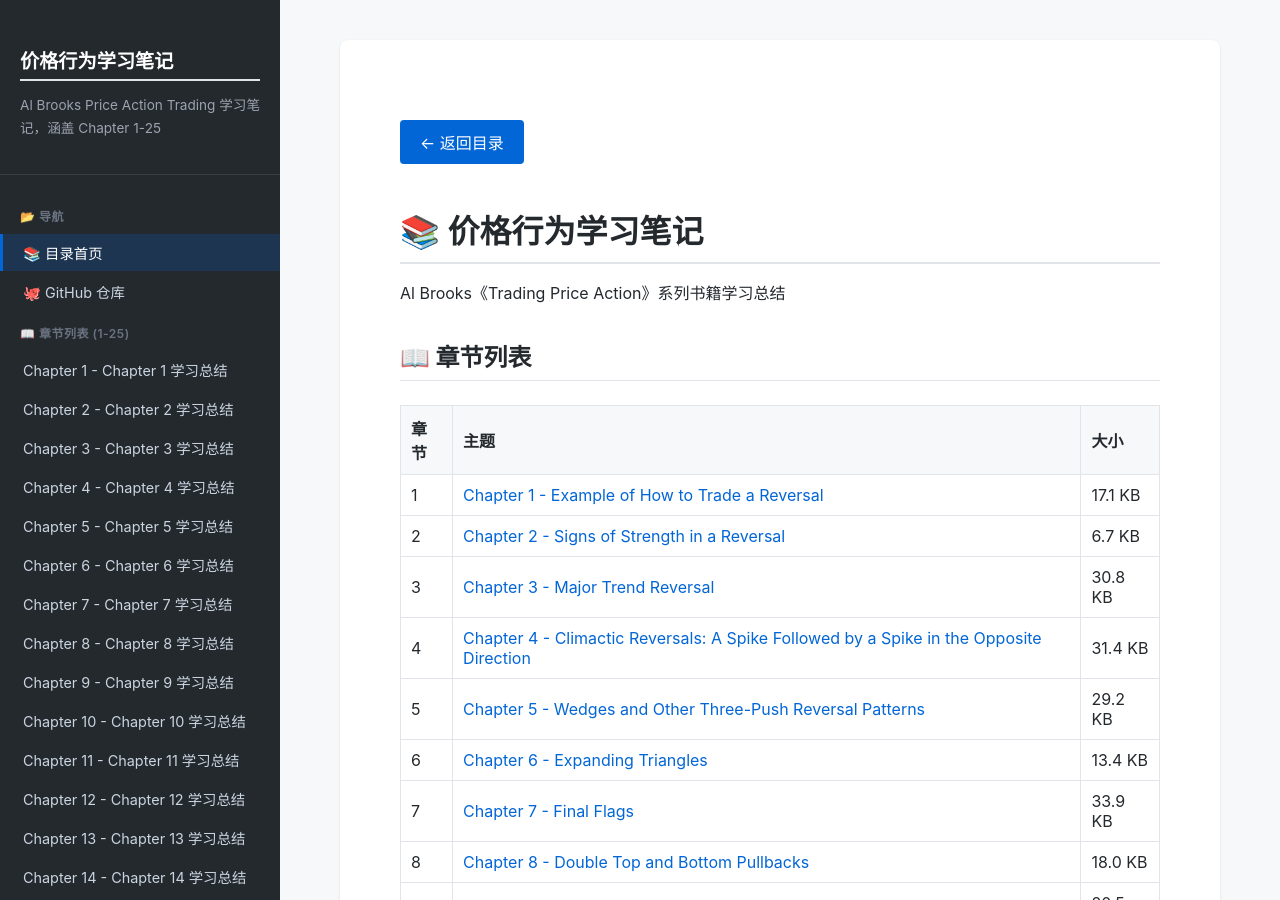
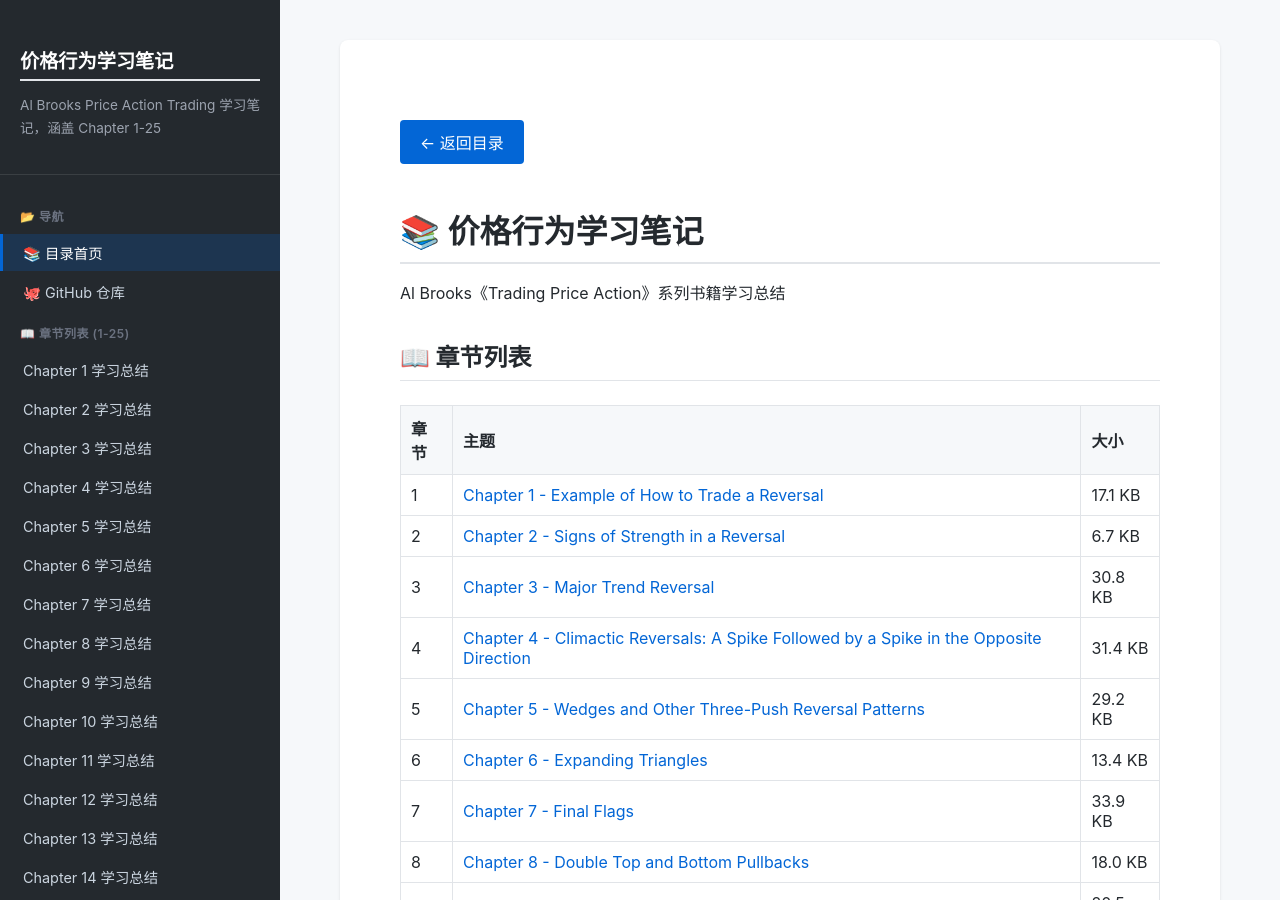
Before and after one commit to stephenki/price-action-notes, a Jekyll site: the page built from index.md, in a window 1280 px wide and 900 px high. Built offline with Jekyll 4.4.1, drawn with Linux system fonts in a browser that asks for light colours.

Commit message:
fix: 统一侧边栏章节标题格式，去掉重复的章节号前缀

```diff
--- a/_layouts/sidebar.html
+++ b/_layouts/sidebar.html
@@ -321,9 +321,9 @@
                 {% for chapter in sorted_chapters %}
                   {% assign title_display = chapter.nav_title | default: chapter.title %}
                   {% if chapter.url != page.url %}
-                  <li><a href="{{ chapter.url | relative_url }}">Chapter {{ chapter.chapter }} - {{ title_display }}</a></li>
+                  <li><a href="{{ chapter.url | relative_url }}">{{ title_display }}</a></li>
                   {% else %}
-                  <li><a href="{{ chapter.url | relative_url }}" class="active">Chapter {{ chapter.chapter }} - {{ title_display }}</a></li>
+                  <li><a href="{{ chapter.url | relative_url }}" class="active">{{ title_display }}</a></li>
                   {% endif %}
                 {% endfor %}
             </ul>
```
